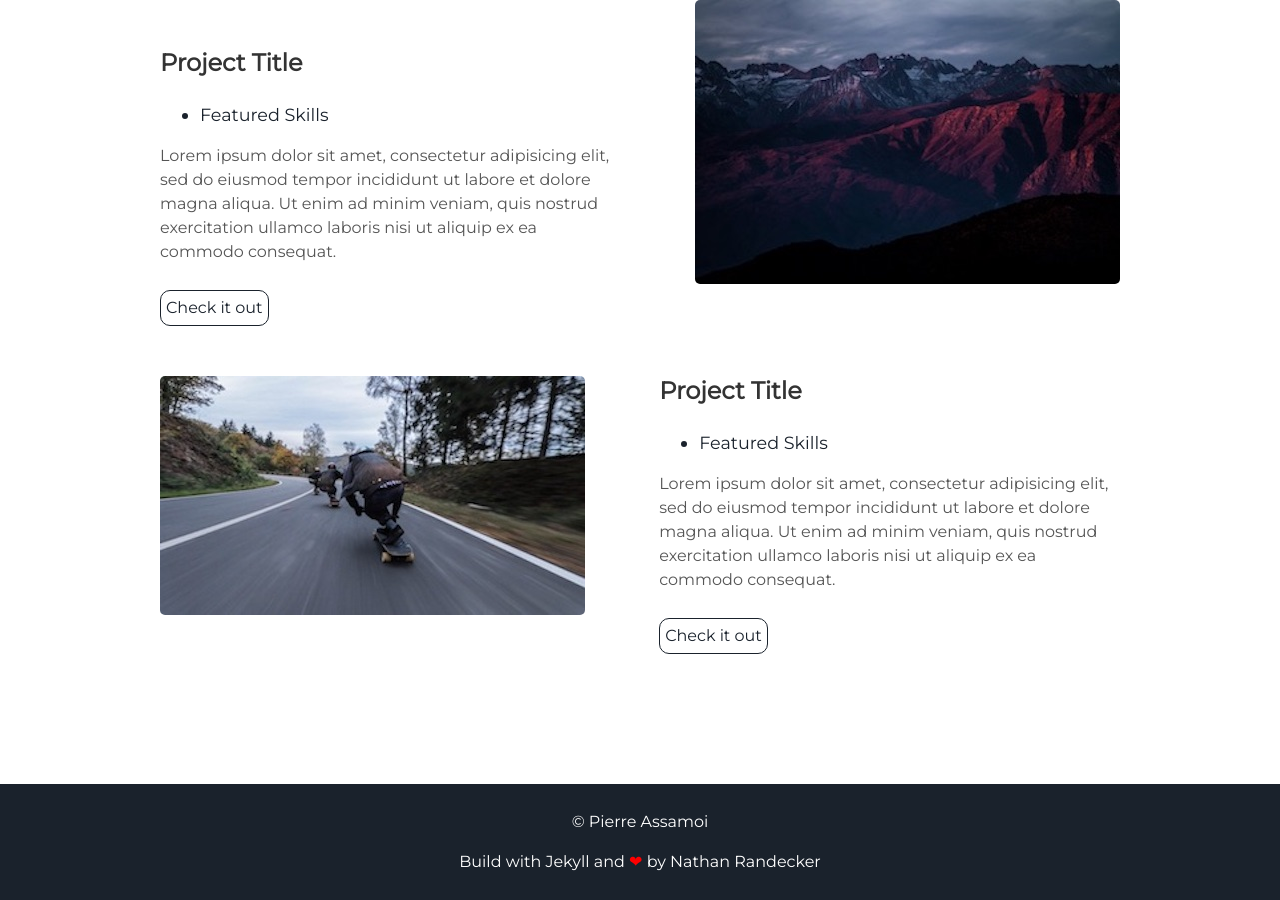
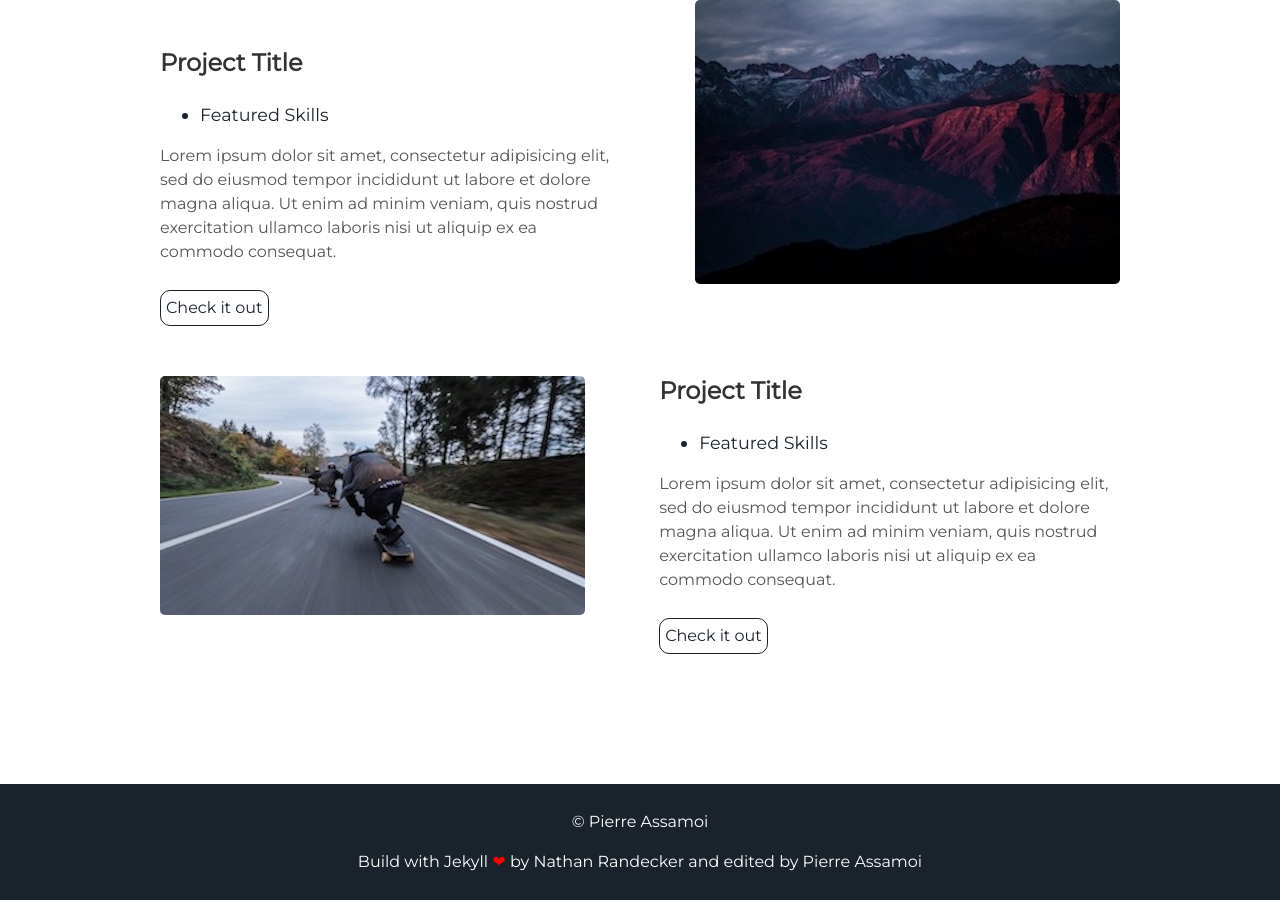
Before and after one commit to pierre-assamoi/Pierfolio, a Jekyll site: the page built from index.html, in a window 1280 px wide and 900 px high, scrolled down 1675 px. Built offline with Jekyll 4.4.1, drawn with Linux system fonts in a browser that asks for light colours.

Commit message:
Update footer.html

```diff
--- a/_includes/footer.html
+++ b/_includes/footer.html
@@ -1,6 +1,6 @@
 <footer class="footer">
     <p>&copy; {{site.username}}</p>
-    <p>Build with Jekyll and <span class="love">❤</span> by <a href="https://github.com/nrandecker">Nathan Randecker</a></p>
+    <p>Build with Jekyll <span class="love">❤</span> by <a href="https://github.com/nrandecker">Nathan Randecker</a> and edited by Pierre Assamoi</p>
 </footer>
 <script src="//cdn.jsdelivr.net/particles.js/2.0.0/particles.min.js"></script>
 <script src="{{ "/assets/js/sweet-scroll.min.js" | prepend: site.baseurl }}"></script>
```
